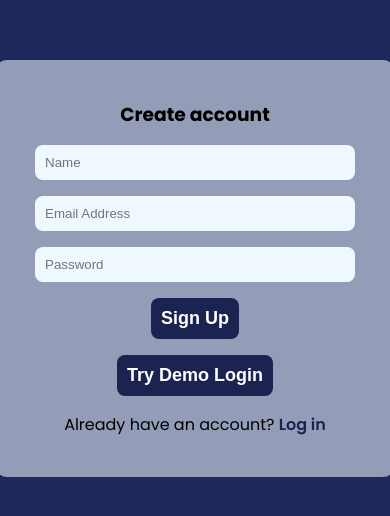
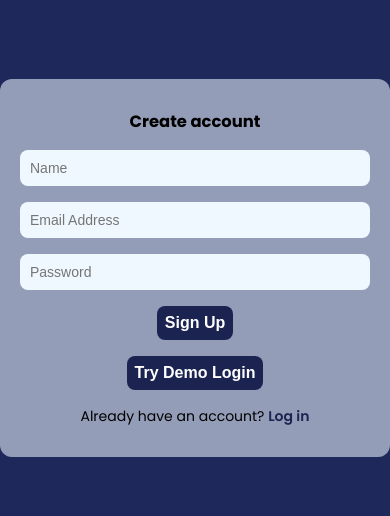
Before and after one commit to Gayatri3012/e-commerce, a Next.js app: page /auth in a window 390 px wide. Shown: the part 154-670 px from the top of the page. Built offline with nearby package versions, Linux system fonts and the light colour scheme; a web font is replaced by a local one.

Commit message:
Styled home page

```diff
--- a/src/components/LoginForm.js
+++ b/src/components/LoginForm.js
@@ -73,7 +73,7 @@ export default function LoginForm() {
             {errorMessage && <p className={styles.errorMessage}>{errorMessage}</p>}
             <input className={errorMessage === 'Please enter valid credentials.' ? styles.errorField : undefined} type='email' name='email' id='email' placeholder='Email Address' ref={email} required/>
             <input className={errorMessage === 'Incorrect password.' ? styles.errorField : undefined} type='password' name='password' id='password' placeholder='Password' ref={password} required/>
-            <button >{ isLoading ? <img className={styles.loadingGIF} src="/loading.gif" alt="loading..." /> : "Log In"}</button>
+            { isLoading ? <img className={styles.loadingGIF} src="/loading.gif" alt="loading..." /> : <button >Log In</button>}
             <p>Don&apos;t have an account? <Link href='/auth/'>Sign Up</Link></p>
         </form>
     </div>
--- a/src/components/SignupForm.js
+++ b/src/components/SignupForm.js
@@ -74,7 +74,7 @@ export default function SignupForm() {
             <input className={errorMessage ? styles.errorField : undefined} type='email' name='email' id='email' placeholder='Email Address' required ref={email}/>
 
             <input type='password' name='password' id='password' placeholder='Password' required ref={password} minLength={5}/>
-            <button >{ isLoading ? <img className={styles.loadingGIF} src="/loading.gif" alt="loading..." /> : "Sign Up"}</button>
+            { isLoading ? <img className={styles.loadingGIF} src="/loading.gif" alt="loading..." /> : <button >Sign Up</button>}
             <button
                 type="button"
                 onClick={handleDemoLogin}
--- a/src/pages/index.js
+++ b/src/pages/index.js
@@ -19,6 +19,9 @@ export default function Home() {
           <div>
              <h1>ShopIt</h1>
           </div>
+          <div>
+            <img src="/bg2.png" alt="shopping"/>
+          </div>
         </div>
         <div className={styles.center}>
           <h4>Shop smarter, spend wiser</h4>
--- a/src/styles/Home.module.css
+++ b/src/styles/Home.module.css
@@ -2,10 +2,11 @@
   text-align: center;
   display: flex;
   flex-direction: column;
-  justify-content:space-evenly;
+  justify-content:center;
   align-items: center;
-  padding: 6rem;
-  min-height: 100vh;
+  /* padding: 6rem; */
+  height: 100vh;
+  max-height: 100ch;
 }
 
 
@@ -18,6 +19,11 @@
   border-radius: var(--border-radius);
 }
 
+.description img{
+  max-width: 400px;
+  width: 300px;
+  min-width: 200px;
+}
 
 .center {
   display: flex;
@@ -25,7 +31,8 @@
   justify-content: center;
   align-items: center;
   position: relative;
-  padding: 4rem 0;
+  padding: 1rem 0;
+  gap: 1rem;
 }
 
 .center a{
--- a/src/styles/auth.module.css
+++ b/src/styles/auth.module.css
@@ -1,5 +1,6 @@
 .formContainer{
-    min-width: 400px;
+    min-width: 300px;
+    width: 400px;
     border-radius: 12px;
     background-color: rgba(240, 248, 255, 0.563);
 }
@@ -20,6 +21,7 @@
     border: 0;
     background-color: aliceblue;
     color: black;
+    font-size: 16px;
 }
 
 .errorField {
@@ -46,6 +48,7 @@
 .loadingGIF{
     max-width: 30px;
     max-height: 30px;
+    background: transparent;
 }
 
 .authForm button:hover{
@@ -61,3 +64,28 @@
     font-weight: 600;
     color: #1b2451;
 }
+
+@media (max-width: 480px) {
+    .formContainer{
+        min-width: 280px;
+        max-width: 400px;
+        width: 100%;
+    }
+
+    .authForm{
+        padding:30px 20px;
+        font-size: 14px;
+    }
+    .authForm input{
+        width: 100%;
+        font-size: 14px;
+    }
+    .authForm button{
+        padding: 8px;
+        border: none;
+        font-weight: 600;
+        font-size: 16px;
+    }
+
+
+}
```
Also changed, not shown: public/bg.png (added), public/bg2.png (added).
